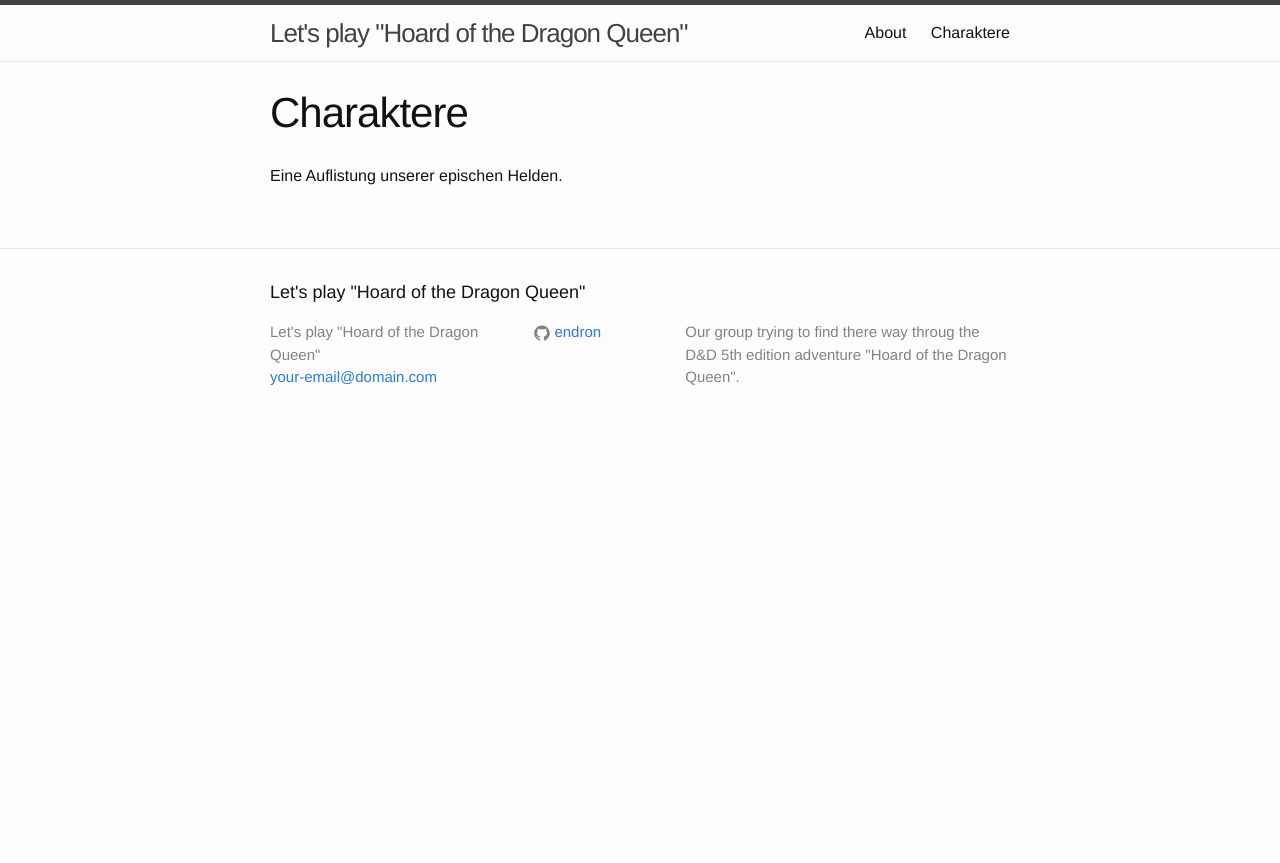
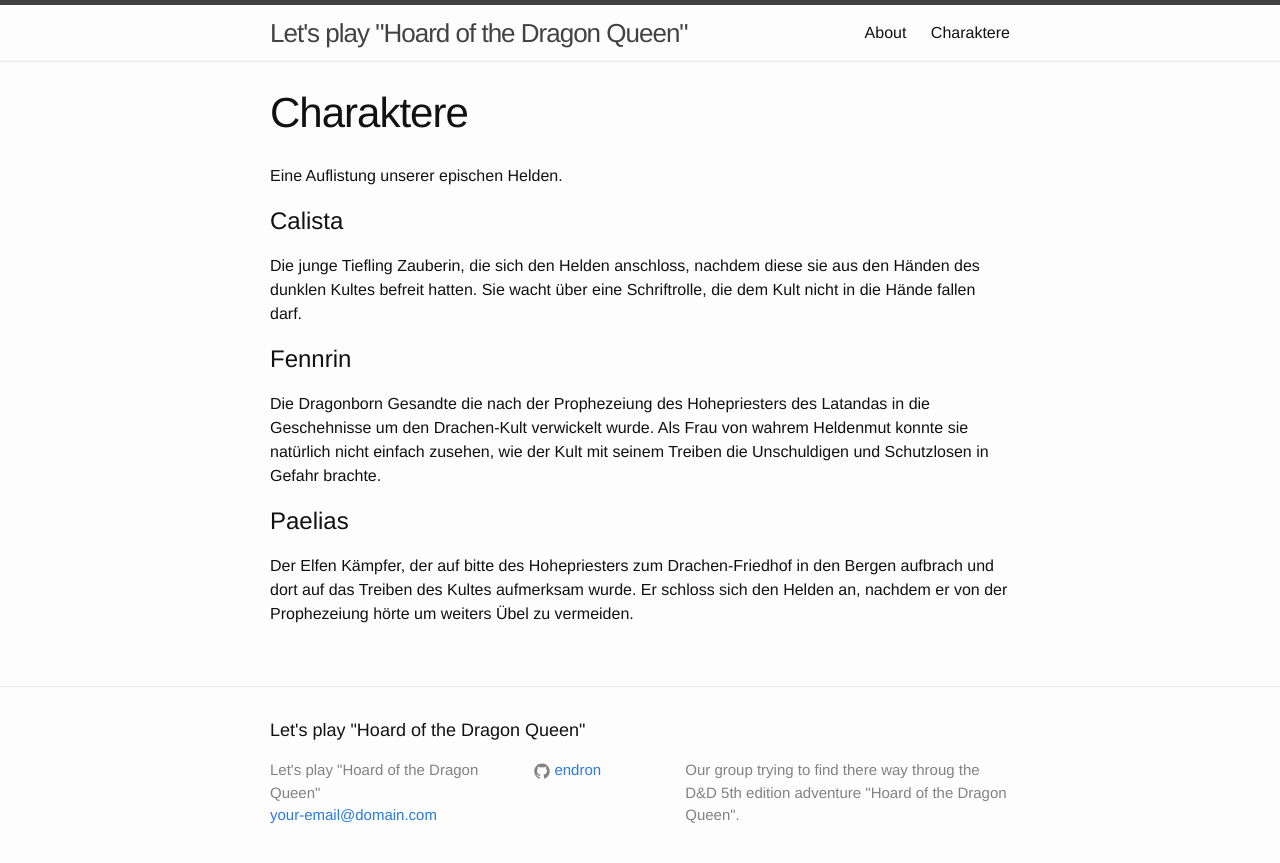
Before and after one commit to Endron/hoard-of-the-dragon-queen, a Jekyll site: the page built from character.md, in a window 1280 px wide. Shown: the top 863 px of the page. Built offline with Jekyll 4.4.1, drawn with Linux system fonts in a browser that asks for light colours.

Commit message:
add some short Info about the heros

```diff
--- a/character.md
+++ b/character.md
@@ -5,3 +5,20 @@ permalink: /chars/
 ---
 
 Eine Auflistung unserer epischen Helden.
+
+# Calista
+Die junge Tiefling Zauberin, die sich den Helden anschloss, nachdem diese sie
+aus den Händen des dunklen Kultes befreit hatten. Sie wacht über eine Schriftrolle,
+die dem Kult nicht in die Hände fallen darf.
+
+# Fennrin
+Die Dragonborn Gesandte die nach der Prophezeiung des Hohepriesters des Latandas
+in die Geschehnisse um den Drachen-Kult verwickelt wurde. Als Frau von wahrem
+Heldenmut konnte sie natürlich nicht einfach zusehen, wie der Kult mit seinem
+Treiben die Unschuldigen und Schutzlosen in Gefahr brachte.
+
+# Paelias
+Der Elfen Kämpfer, der auf bitte des Hohepriesters zum Drachen-Friedhof in den
+Bergen aufbrach und dort auf das Treiben des Kultes aufmerksam wurde. Er schloss
+sich den Helden an, nachdem er von der Prophezeiung hörte um weiters Übel zu
+vermeiden.
```
